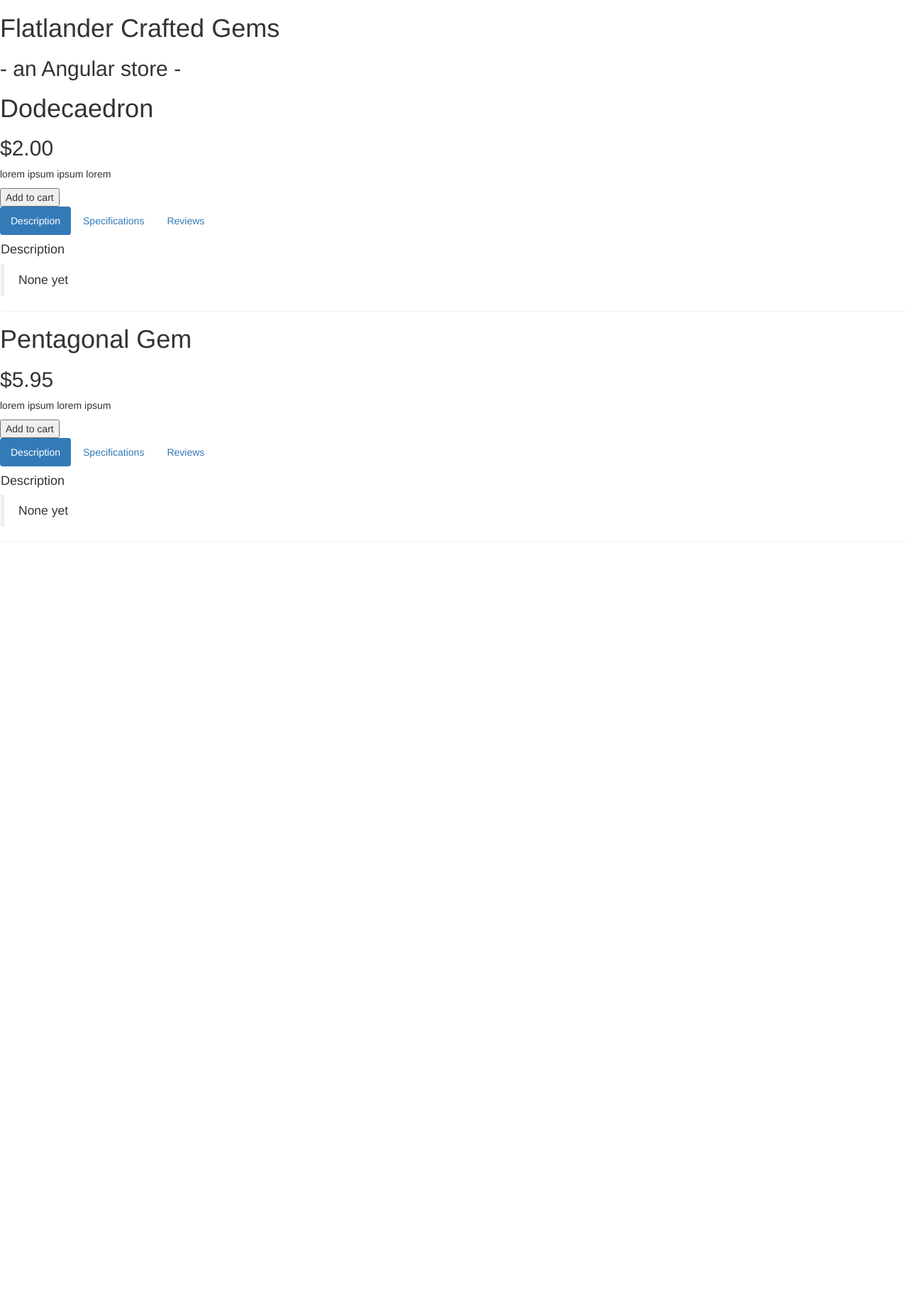
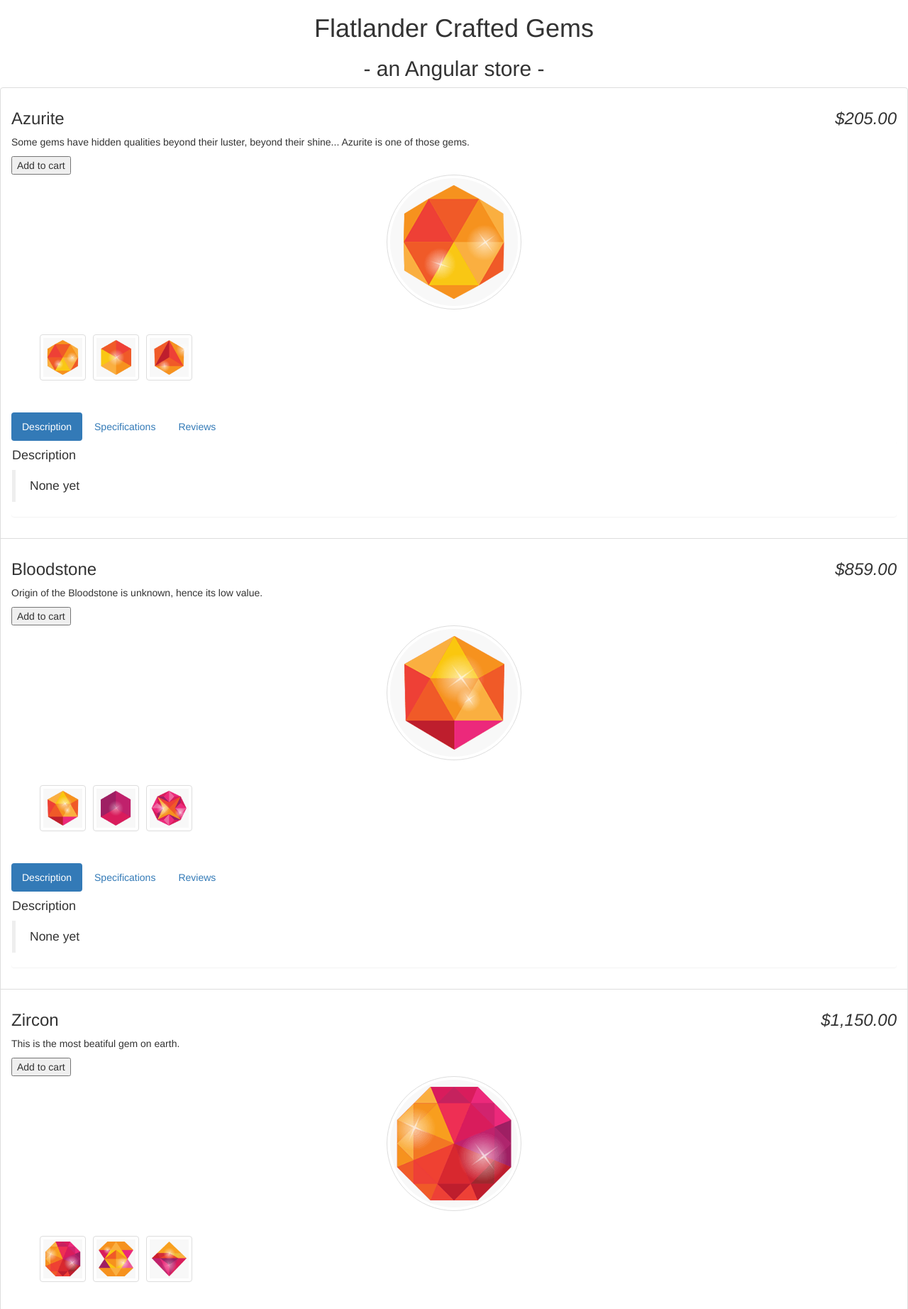
Before and after one commit to carlosgomez2/gemstore-angularjs, a plain HTML site: page store.html in a window 1280 px wide. Shown: the top 1844 px of the page at 71% size. Before the commit the page ends 800 px from the top, so only its background shows below. Drawn offline with Linux system fonts and the light colour scheme.

Commit message:
Added images for gems and set styles

```diff
--- a/app.js
+++ b/app.js
@@ -2,24 +2,90 @@
 
   var app = angular.module('gemStore', [ ]);
 
+  var gems = [
+    {
+      name: 'Azurite',
+      price: 205,
+      description: 'Some gems have hidden qualities beyond their luster, beyond their shine... Azurite is one of those gems.',
+      canPurchase: true,
+      shine: 8,
+      rarity: 7,
+      color: '#CCC',
+      faces: 14,
+      images: [
+          "images/gem-01.gif",
+          "images/gem-02.gif",
+          "images/gem-03.gif"
+        ],
+      reviews: [{
+          stars: 5,
+          body: "I love this gem!",
+          author: "joe@example.org",
+          createdOn: 1397490980837
+        }, {
+          stars: 1,
+          body: "This gem sucks.",
+          author: "tim@example.org",
+          createdOn: 1397490980837
+        }]
+    },
+    {
+      name: 'Bloodstone',
+      price: 859,
+      description: 'Origin of the Bloodstone is unknown, hence its low value.',
+      canPurchase: true,
+      shine: 9,
+      rarity: 6,
+      color: '#EEE',
+      faces: 12,
+      images: [
+        "images/gem-04.gif",
+        "images/gem-05.gif",
+        "images/gem-06.gif",
+      ],
+      reviews: [{
+        stars: 3,
+        body: "I think this gem was just OK, could honestly use more shine, IMO.",
+        author: "JimmyDean@example.org",
+        createdOn: 1397490980837
+      }, {
+        stars: 4,
+        body: "Any gem with 12 faces is for me!",
+        author: "gemsRock@example.org",
+        createdOn: 1397490980837
+      }]
+    },
+    {
+      name: 'Zircon',
+      price: 1150,
+      description: 'This is the most beatiful gem on earth.',
+      canPurchase: true,
+      shine: 10,
+      rarity: 6,
+      color: '#EEE',
+      faces: 12,
+      images: [
+        "images/gem-07.gif",
+        "images/gem-08.gif",
+        "images/gem-09.gif",
+      ],
+      reviews: [{
+        stars: 3,
+        body: "I think this gem was just OK, could honestly use more shine, IMO.",
+        author: "JimmyDean@example.org",
+        createdOn: 1397490980837
+      }, {
+        stars: 4,
+        body: "Any gem with 12 faces is for me!",
+        author: "gemsRock@example.org",
+        createdOn: 1397490980837
+      }]
+    }
+  ];
+
   app.controller('StoreController', function(){
     this.products = gems;
   });
-
-  var gems = [
-    {
-      name: 'Dodecaedron',
-      price: 2,
-      description: 'lorem ipsum ipsum lorem',
-      canPurchase: true
-    },
-    {
-      name: 'Pentagonal Gem',
-      price: 5.95,
-      description: 'lorem ipsum lorem ipsum',
-      canPurchase: true
-    }
-  ];
 
   app.controller("PanelController", function(){
     this.tab = 1;
--- /dev/null
+++ b/main.css
@@ -0,0 +1,10 @@
+.small-image{
+  width: 65px;
+  height: 65px;
+  margin-top: 3.5rem;
+  margin-bottom: 3.5rem;
+  margin-right: 1rem;
+}
+.small-image:last-child{
+  margin-right: 0;
+}
--- a/store.html
+++ b/store.html
@@ -4,17 +4,28 @@
   <meta charset="UTF-8">
   <title>Gem Store</title>
   <link rel="stylesheet" type="text/css" href="bootstrap.min.css" />
+    <link rel="stylesheet" type="text/css" href="main.css" />
+
   <script type="text/javascript" src="angular.min.js"></script>
   <script type="text/javascript" src="app.js"></script>
 </head>
 <body ng-controller="StoreController as store">
-  <h1>Flatlander Crafted Gems</h1>
-  <h2>- an Angular store -</h2>
-  <div ng-repeat="product in store.products">
-    <h1> {{ product.name }} </h1>
-    <h2> {{ product.price | currency }} </h2>
+  <h1 class="text-center">Flatlander Crafted Gems</h1>
+  <h2 class="text-center">- an Angular store -</h2>
+  <div class="list-group">
+    <div class="list-group-item" ng-repeat="product in store.products">
+      <h3> {{ product.name }} <em class="pull-right">{{ product.price | currency }}</em> </h3>
       <p> {{ product.description }} </p>
       <button ng-show="product.canPurchase"> Add to cart </button>
+      <!-- Image Gallery  -->
+        <div ng-show="product.images.length">
+        <!-- Fail 1 Message -->
+        <div ng-show="product.images">
+          <img class="img img-circle img-thumbnail center-block" ng-src="{{product.images[0]}}" />
+          <ul class="clearfix">
+            <li class="small-image pull-left thumbnail" ng-repeat="image in product.images"> <img ng-src="{{image}}" /> </li>
+          </ul>
+        </div>
 
       <section ng-controller="PanelController as panel">
         <ul class="nav nav-pills">
@@ -42,7 +53,8 @@
           <blockquote>None yet</blockquote>
         </div>
       </section>
-
+    </div>
+  </div>
   </div>
 </body>
 </html>
```
Also changed, not shown: images/gem-01.gif (added), images/gem-02.gif (added), images/gem-03.gif (added), images/gem-04.gif (added), images/gem-05.gif (added), images/gem-06.gif (added), images/gem-07.gif (added), images/gem-08.gif (added), images/gem-09.gif (added). Lines whose indentation alone changed are shown as unchanged.
